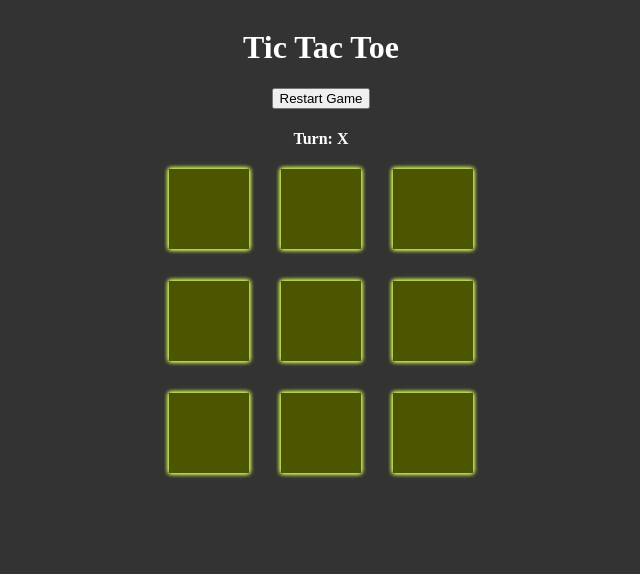
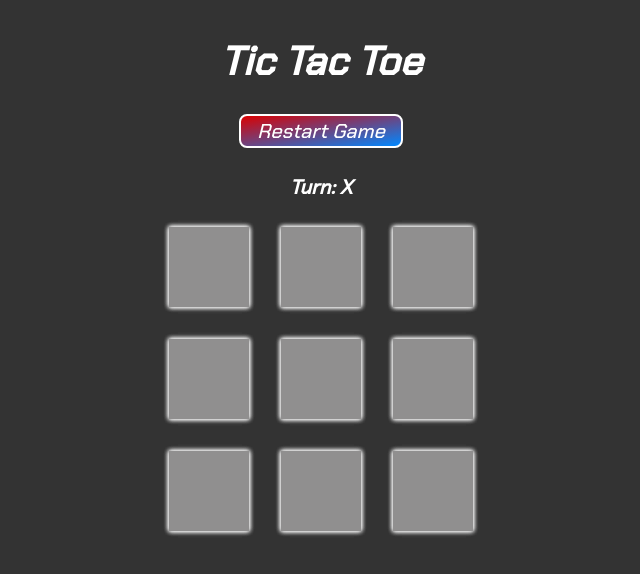
Before and after one commit to soorya-u/Tic-Tac-Toe-PWA, an Angular app: page / in a window 1280 px wide. Shown: the top 574 px of the page, without its empty margins (319-959 px from the left). Built offline with nearby package versions, Linux system fonts and the light colour scheme.

Commit message:
Adding Styles

```diff
--- a/src/app/components/board/board.component.scss
+++ b/src/app/components/board/board.component.scss
@@ -3,9 +3,43 @@ main {
   flex-direction: column;
   align-items: center;
   flex-wrap: nowrap;
+  font-family: "Chakra Petch", sans-serif;
+  font-size: 1.25rem;
 
   h1 {
     text-align: center;
+  }
+
+  button {
+    border: none;
+    background-color: transparent;
+    color: #fff;
+    font-family: "Chakra Petch", sans-serif;
+    font-style: italic;
+    font-size: 1.25rem;
+    border-radius: 0.5rem;
+    padding: 0.125rem 1rem;
+    cursor: pointer;
+    border: 2px solid #fff;
+    background-image: linear-gradient(
+      to bottom right,
+      rgb(219, 0, 0),
+      rgb(0, 136, 255)
+    );
+
+    &:hover {
+      background-image: none;
+      border: 2px solid transparent;
+      box-shadow: -0.1rem -0.1rem 0.3rem rgb(0, 136, 255),
+        0.1rem 0.1rem 0.3rem rgb(219, 0, 0);
+      background: linear-gradient(rgb(219, 0, 0), rgb(0, 136, 255));
+      background-clip: text;
+      -webkit-text-fill-color: transparent;
+    }
+
+    &:active {
+      transform: scale(1.05);
+    }
   }
 
   h2 {
@@ -13,7 +47,6 @@ main {
   }
 
   .game-container {
-
     width: 100vw;
 
     .line {
@@ -32,7 +65,6 @@ main {
       align-items: center;
       gap: 2rem;
 
-
       app-square {
         width: 5rem;
         height: 5rem;
--- a/src/app/components/square/square.component.scss
+++ b/src/app/components/square/square.component.scss
@@ -1,13 +1,27 @@
 button {
   height: 5rem;
-  aspect-ratio: 1/1;
-  background-color: #4c5600;
-  border: none;;
-  color: skyblue;
+  aspect-ratio: 1;
+  background-color: #908f8f;
+  border: none;
+
+  font-size: 3rem;
+  font-family: "Chakra Petch",'Nunito', sans-serif;
+  font-weight: 900;
+
   box-shadow:
               inset 0 0 #fff,
               inset 0 0 #fff,
-              0 0 0.3rem #d5f854,
-              0 0 0.3rem #d5f854,
-              0 0 0.3rem #d5f854,
+              0 0 0.3rem #f5f5f5,
+              0 0 0.3rem #f5f5f5,
+              0 0 0.3rem #f5f5f5,
 }
+
+button:disabled {
+  background-color: #5f5e5e;
+  box-shadow:
+              inset 0 0 #dadada,
+              inset 0 0 #dadada,
+              0 0 0.3rem #aeabab,
+              0 0 0.3rem #aeabab,
+              0 0 0.3rem #aeabab,
+}
--- a/src/styles.scss
+++ b/src/styles.scss
@@ -1,12 +1,10 @@
 /* You can add global styles to this file, and also import other style files */
+@import url('https://fonts.googleapis.com/css2?family=Nunito:wght@500&display=swap');
+@import url('https://fonts.googleapis.com/css2?family=Chakra+Petch:wght@500&display=swap');
 
-* {
-    // margin: 0;
-    // padding: 0;
-    box-sizing: border-box;
-}
 
 body{
     background-color: #333333;
     color: #fff;
+    font-style: italic;
 }
```
